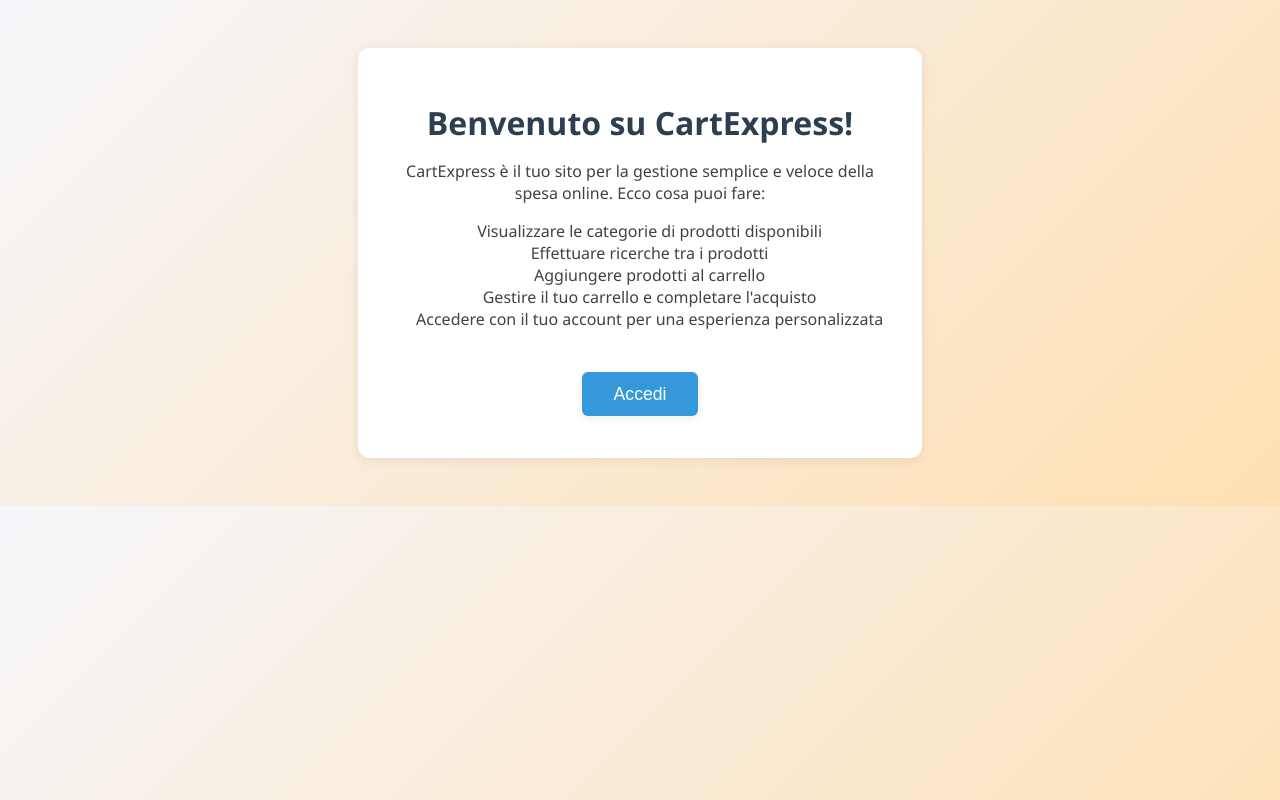
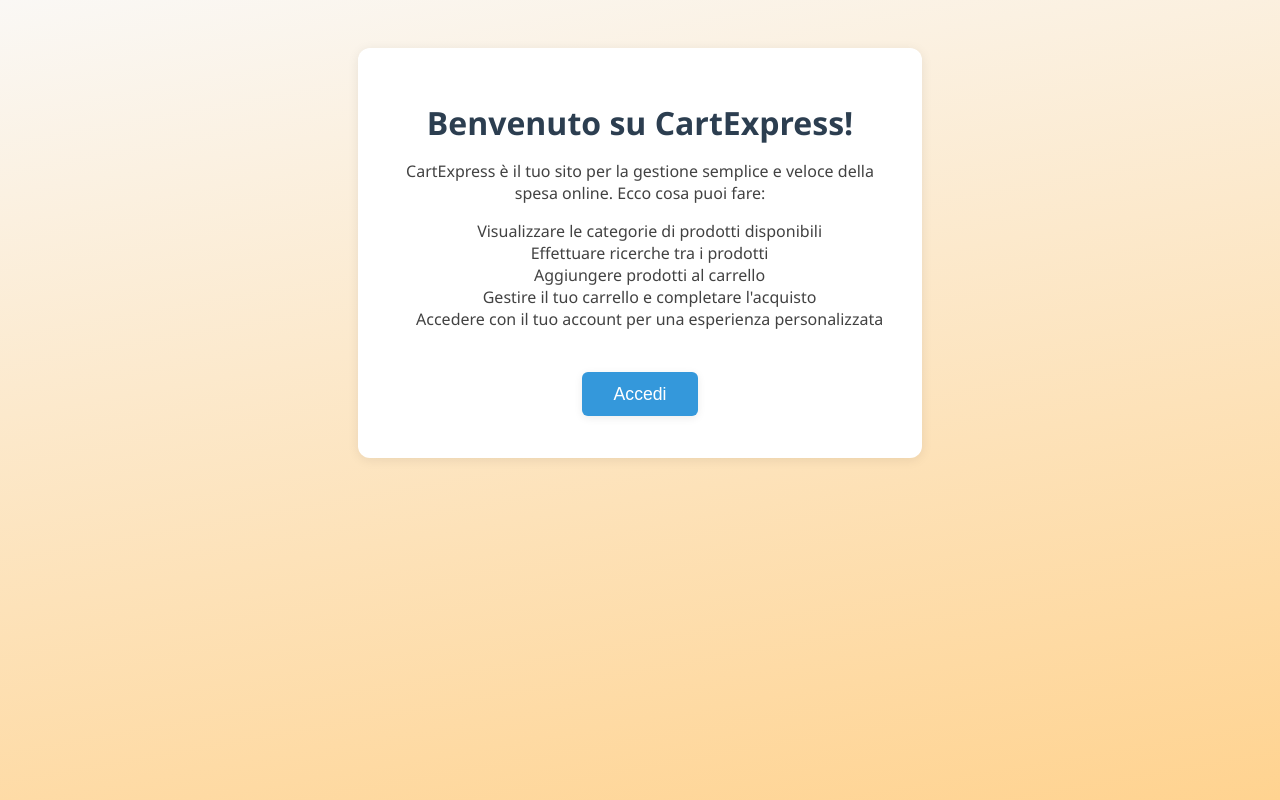
Before and after one commit to Zaidaman/CartExpress, a Vue app in the folder frontend/: page / in a window 1280 px wide. Built offline with nearby package versions, Linux system fonts and the light colour scheme.

Commit message:
Gradient Update

```diff
--- a/frontend/src/styles/main.scss
+++ b/frontend/src/styles/main.scss
@@ -1,5 +1,4 @@
 @use 'sass:color';
-
 
 $background-color: #f5f6fa;
 $primary-accent: #ff9800;
@@ -9,22 +8,26 @@
 $danger: #e53935;
 $card-bg: #fff;
 $card-shadow: 0 4px 16px rgba(0,0,0,0.08);
-$button-bg: linear-gradient(90deg, #ff9800 60%, #ffb74d 100%);
+$button-bg: #ff9800;
 $button-text: #fff;
 $nav-bg: #fff;
 $nav-link: #ff9800;
 $nav-link-hover: #fb8c00;
 $text-color: #424242;
 
+html, body {
+  min-height: 100%;
+}
 
 body {
   margin: 0;
   font-family: 'Segoe UI', Arial, sans-serif;
-  background: linear-gradient(135deg, #f5f6fa 0%, #ffe0b2 100%);
   color: $text-color;
   text-align: center;
+  background: linear-gradient(170deg, #faf8f5 0%, #ffd390 100%);
+  background-repeat: no-repeat;
+  background-attachment: fixed; // 👈 IMPORTANTISSIMO
 }
-
 
 button, .btn {
   background: $button-bg;
@@ -40,10 +43,9 @@
 }
 
 button:hover, .btn:hover {
-  background: linear-gradient(90deg, $primary-accent-dark 60%, #ffa726 100%);
+  background: #ffa726;
   box-shadow: 0 4px 16px rgba(255,152,0,0.12);
 }
-
 
 .view-container {
   background: $card-bg;
@@ -55,13 +57,11 @@
   box-shadow: $card-shadow;
 }
 
-
 h1, h2, h3 {
   color: $primary-accent;
   margin-bottom: 1rem;
   font-weight: 700;
 }
-
 
 .card {
   background: #fffbe7;
@@ -82,7 +82,6 @@
 	font-style: italic;
 	margin-top: 2rem;
 }
-
 
 nav {
   background: $nav-bg;
@@ -109,7 +108,6 @@
   list-style-type: none;
 }
 
-
 .view-container button {
   background: $button-bg;
   color: $button-text;
@@ -121,9 +119,8 @@
 }
 
 .view-container button:hover {
-  background: linear-gradient(90deg, $primary-accent-dark 60%, #ffa726 100%);
+  background: #ffa726;
 }
-
 
 router-link {
   margin-right: 10px;
```
